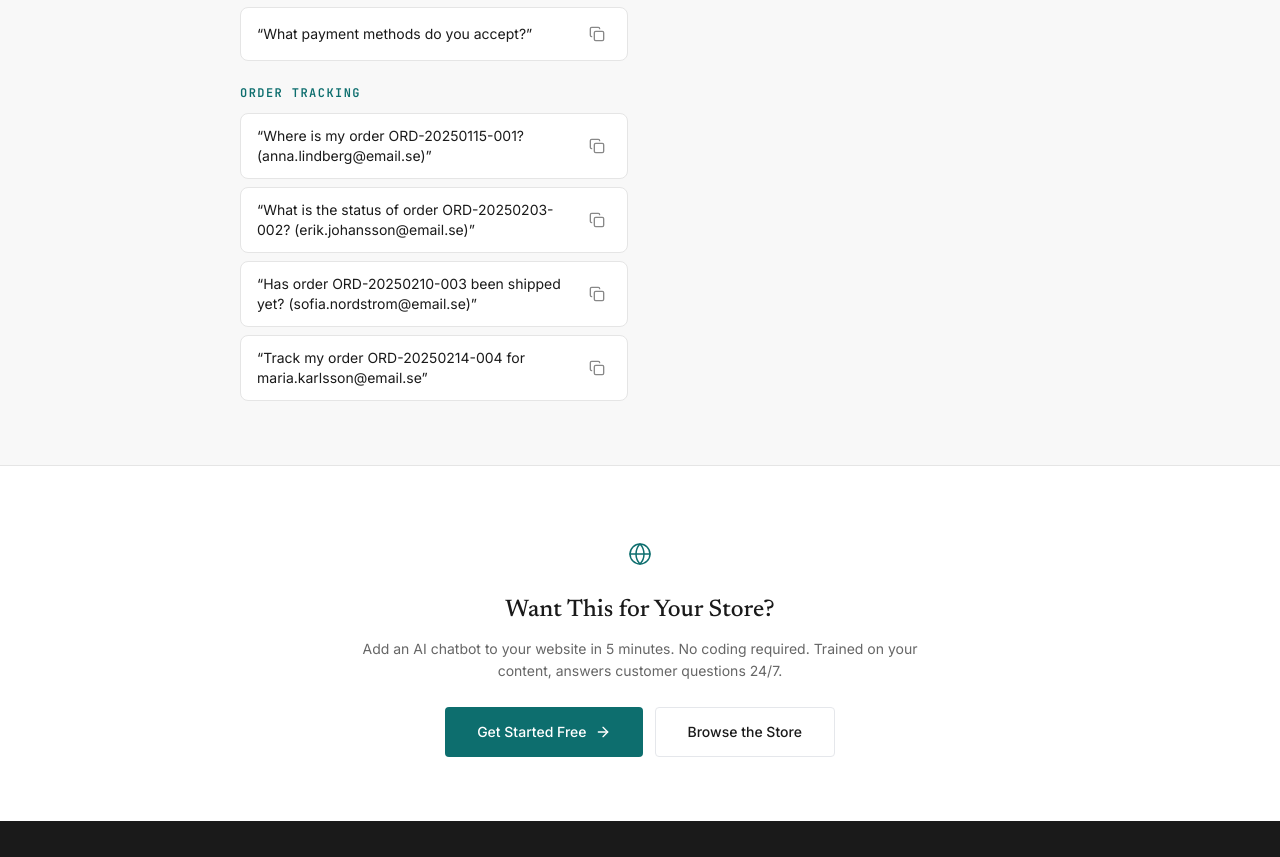
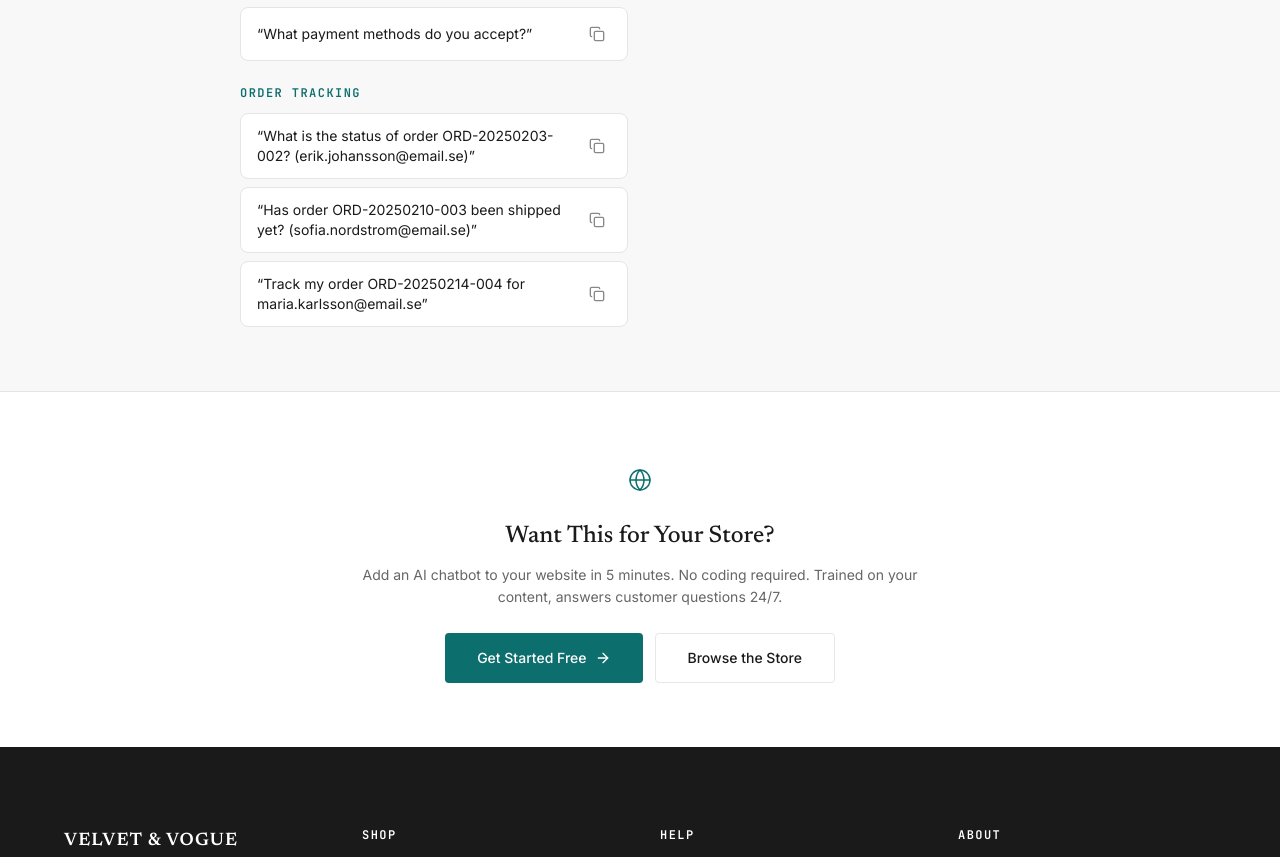
Before and after one commit to tonnguyen/bubblav-sample-store, a Next.js app: page /demo in a window 1280 px wide. Shown: the part 1928-2785 px from the top of the page. Built offline with nearby package versions, Linux system fonts and the light colour scheme.

Commit message:
chore: remove expired order tracking example question from demo page

```diff
--- a/app/demo/page.tsx
+++ b/app/demo/page.tsx
@@ -43,7 +43,6 @@ const suggestedQuestions = [
   {
     category: 'Order Tracking',
     questions: [
-      'Where is my order ORD-20250115-001? (anna.lindberg@email.se)',
       'What is the status of order ORD-20250203-002? (erik.johansson@email.se)',
       'Has order ORD-20250210-003 been shipped yet? (sofia.nordstrom@email.se)',
       'Track my order ORD-20250214-004 for maria.karlsson@email.se',
```
